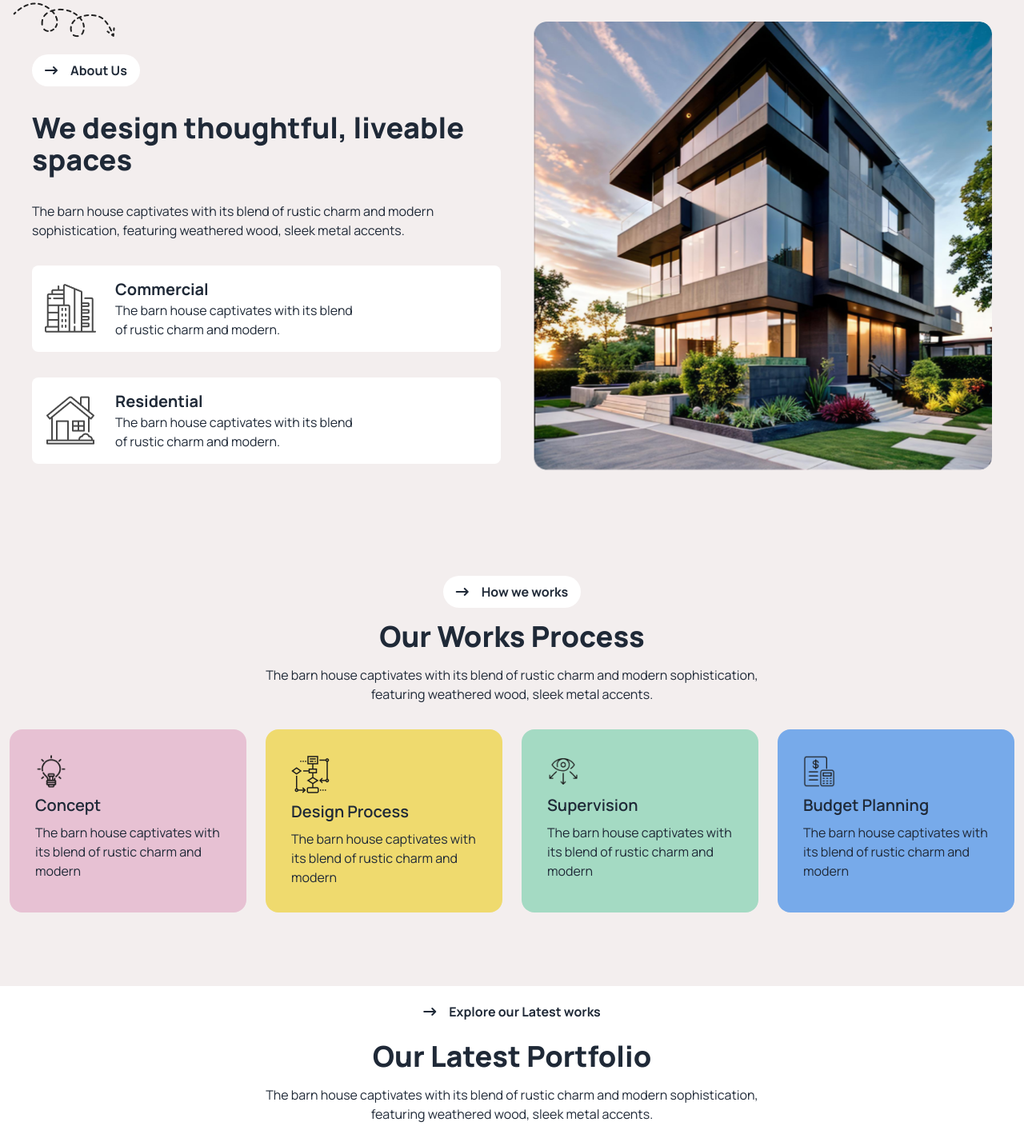
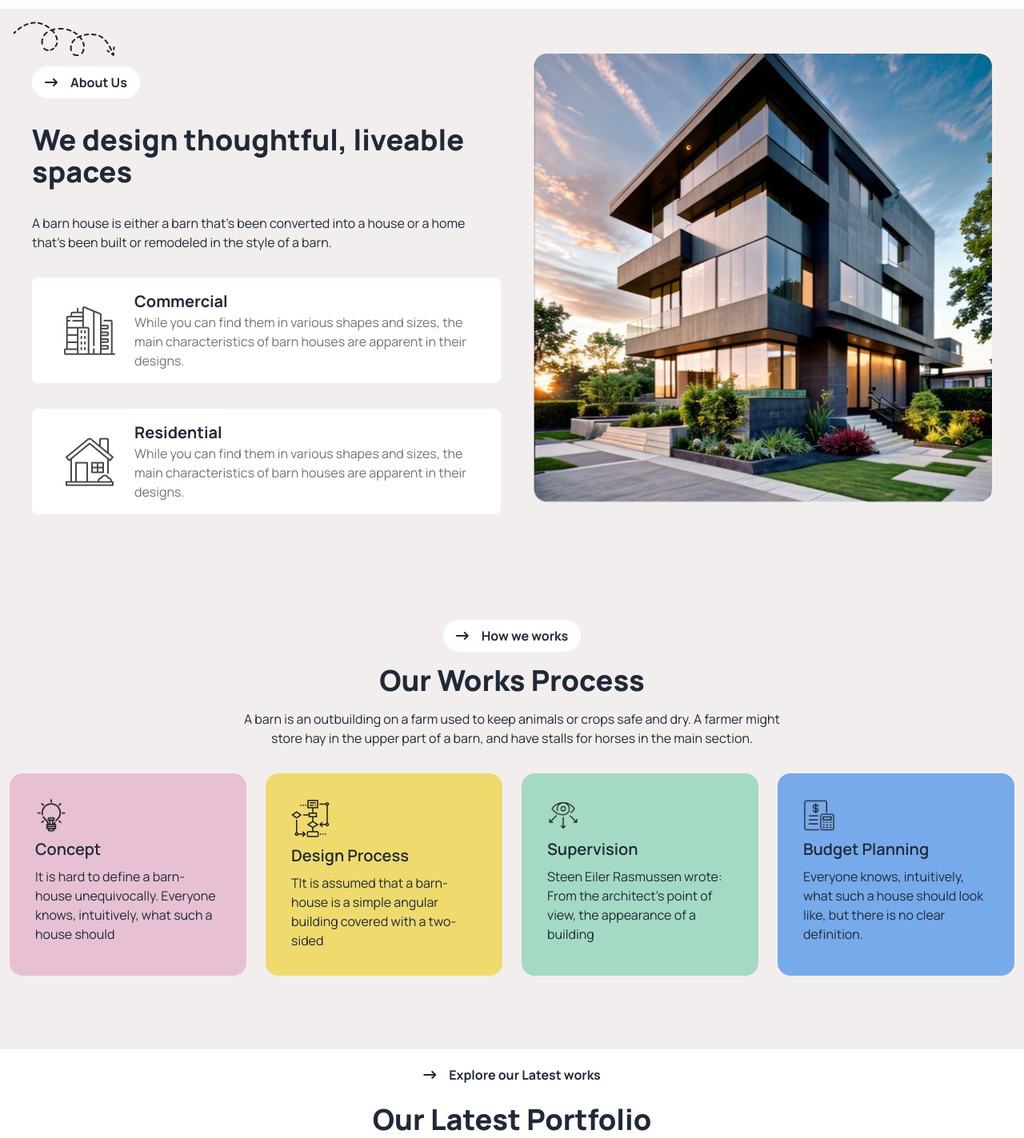
Before and after one commit to rafiqeb/My-3rd-Assignment, a plain HTML site: page index.html in a window 1280 px wide. Shown: the part 887-2310 px from the top of the page at 80% size. Drawn offline with nearby package versions, Linux system fonts and the light colour scheme.

Commit message:
added all p tag

```diff
--- a/index.html
+++ b/index.html
@@ -70,8 +70,7 @@
         <div class="flex flex-col p-3 items-center gap-6 max-w-[1080px] mx-auto text-center">
             <img src="images/banner.png" alt="">
             <h2 class="text-3xl lg:text-6xl font-extrabold">A barn house of this design has a striking appearance</h2>
-            <p>The barn house captivates with its blend of rustic charm and modern sophistication, featuring weathered
-                wood, sleek metal accents, and large windows that flood the space with natural light.</p>
+            <p class="max-w-3xl">'Barn house' architecture can be presumed as a style or trend in contemporary architecture. The term 'barn-house' refers to a house that architecturally refers to barn with a simple, longitudinal form with pitched roof. Originally, barns were converted to houses for practical reasons.</p>
             <button class="bg-[#ABEF5F80] rounded-3xl font-bold px-16 lg:px-6 py-2">View Details
                 <i class="fa-solid fa-arrow-right-long bg-[#ABEF5F] p-2 -rotate-45 rounded-full ml-2"></i>
             </button>
@@ -94,21 +93,20 @@
                         </button>
                         <h3 class="text-2xl lg:text-4xl font-extrabold text-center lg:text-left">We design thoughtful, liveable
                             spaces</h3>
-                        <p class="text-center lg:text-left">The barn house captivates with its blend of rustic charm and
-                            modern sophistication, featuring weathered wood, sleek metal accents.</p>
+                        <p class="text-center lg:text-left">A barn house is either a barn that's been converted into a house or a home that's been built or remodeled in the style of a barn.</p>
                     </div>
-                    <div class="flex gap-6 items-center p-4 bg-white rounded-lg">
+                    <div class="flex gap-6 items-center p-4 lg:px-10 lg:py-4 bg-white rounded-lg">
                         <img src="images/commercial.png" alt="">
                         <div>
                             <h5 class="text-xl font-bold">Commercial</h5>
-                            <p>The barn house captivates with its blend <br>of rustic charm and modern.</p>
+                            <p class="text-[#737373]">While you can find them in various shapes and sizes, the main characteristics of barn houses are apparent in their designs.</p>
                         </div>
                     </div>
-                    <div class="flex gap-6 items-center p-4 bg-white rounded-lg">
+                    <div class="flex gap-6 items-center p-4 lg:px-10 lg:py-4 bg-white rounded-lg">
                         <img src="images/residential.png" alt="">
                         <div>
                             <h5 class="text-xl font-bold">Residential</h5>
-                            <p>The barn house captivates with its blend <br>of rustic charm and modern.</p>
+                            <p class="text-[#737373]">While you can find them in various shapes and sizes, the main characteristics of barn houses are apparent in their designs.</p>
                         </div>
                     </div>
                 </div>
@@ -128,8 +126,7 @@
                     How we works
                 </button>
                 <h3 class="text-2xl lg:text-4xl font-extrabold text-center">Our Works Process</h3>
-                <p class="text-center">The barn house captivates with its blend of rustic charm and modern
-                    sophistication, <br>featuring weathered wood, sleek metal accents.</p>
+                <p class="text-center max-w-2xl">A barn is an outbuilding on a farm used to keep animals or crops safe and dry. A farmer might store hay in the upper part of a barn, and have stalls for horses in the main section.</p>
             </div>
 
             <!-- work card -->
@@ -138,28 +135,28 @@
                     <div class="card-body">
                         <img class="w-10" src="images/concept.png" alt="">
                         <h2 class="card-title">Concept</h2>
-                        <p>The barn house captivates with its blend of rustic charm and modern</p>
+                        <p>It is hard to define a barn-house unequivocally. Everyone knows, intuitively, what such a house should</p>
                     </div>
                 </div>
                 <div class="card bg-[#EFDA6E]">
                     <div class="card-body">
                         <img class="w-12" src="images/flow-chart.png" alt="">
                         <h2 class="card-title">Design Process</h2>
-                        <p>The barn house captivates with its blend of rustic charm and modern</p>
+                        <p>TIt is assumed that a barn-house is a simple angular building covered with a two-sided</p>
                     </div>
                 </div>
                 <div class="card bg-[#A4DAC3]">
                     <div class="card-body">
                         <img class="w-10" src="images/vision.png" alt="">
                         <h2 class="card-title">Supervision</h2>
-                        <p>The barn house captivates with its blend of rustic charm and modern</p>
+                        <p>Steen Eiler Rasmussen wrote: From the architect's point of view, the appearance of a building</p>
                     </div>
                 </div>
                 <div class="card bg-[#77AAEA]">
                     <div class="card-body">
                         <img class="w-10" src="images/budget-planning.png" alt="">
                         <h2 class="card-title">Budget Planning</h2>
-                        <p>The barn house captivates with its blend of rustic charm and modern</p>
+                        <p>Everyone knows, intuitively, what such a house should look like, but there is no clear definition.</p>
                     </div>
                 </div>
             </div>
@@ -174,8 +171,8 @@
                     Explore our Latest works
                 </button>
                 <h3 class="text-2xl lg:text-4xl font-extrabold text-center">Our Latest Portfolio</h3>
-                <p class="text-center">The barn house captivates with its blend of rustic charm and modern
-                    sophistication, <br>featuring weathered wood, sleek metal accents.</p>
+                <p class="text-center max-w-2xl">Originally, barns were converted to houses for
+                    practical reasons. Later on, the design aspect was getting more important and any house or any barn were not enough, and so it turned to be a style which can be described as 'designed barnhouse'.</p>
             </div>
 
             <!-- portfolio image -->
@@ -220,8 +217,7 @@
                     Let’s Connect
                 </button>
                 <h3 class="text-2xl lg:text-4xl font-extrabold text-center">Let’s Discuss Next Project</h3>
-                <p class="text-center">The barn house captivates with its blend of rustic charm and modern
-                    sophistication, <br>featuring weathered wood, sleek metal accents.</p>
+                <p class="text-center max-w-2xl">Many buildings of that type are currently being constructed. However, the history of architecture knows pioneering implementations which made barn-houses popular among multiple investors. </p>
             </div>
 
             <!-- project input -->
```
